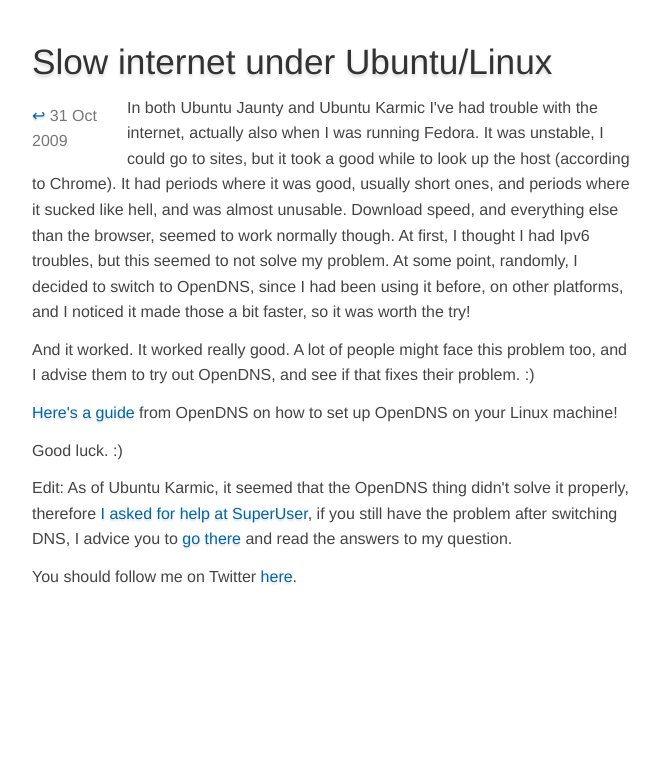
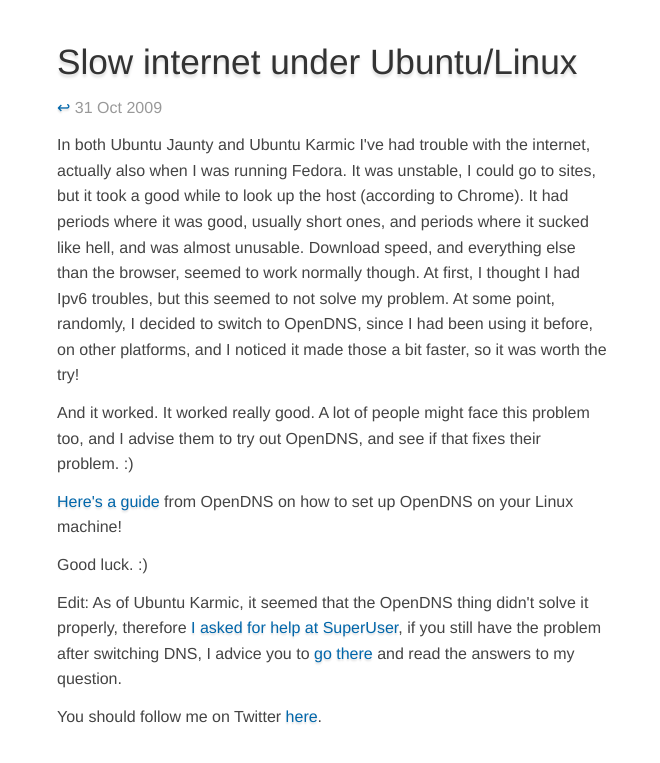
Before and after one commit to igor47/blog, a Jekyll site: the page built from _posts/2009-10-31-slow-internet-under-ubuntu-or-linux.html, in a window 1280 px wide. Shown: the top 763 px of the page, without its empty margins (308-968 px from the left). Built offline with Jekyll 4.4.1, drawn with Linux system fonts in a browser that asks for light colours.

Commit message:
Some style and text tweaking.

```diff
--- a/_layouts/default.html
+++ b/_layouts/default.html
@@ -13,5 +13,7 @@
     </div>
   </body>
 
+  <a href="http://github.com/you"><img style="position: absolute; top: 0; right: 0; border: 0;" src="http://s3.amazonaws.com/github/ribbons/forkme_right_red_aa0000.png" alt="Fork me on GitHub" /></a>
+
   <script type="text/javascript"> var _gaq = _gaq || []; _gaq.push(['_setAccount', 'UA-9939782-2']); _gaq.push(['_trackPageview']); (function() { var ga = document.createElement('script'); ga.type = 'text/javascript'; ga.async = true; ga.src = ('https:' == document.location.protocol ? 'https://ssl' : 'http://www') + '.google-analytics.com/ga.js'; var s = document.getElementsByTagName('script')[0]; s.parentNode.insertBefore(ga, s); })(); </script>
 </html>
--- a/_layouts/post.html
+++ b/_layouts/post.html
@@ -11,7 +11,7 @@
   <body>
     <div id='container'>
       <h1>{{ page.title }}</h1>
-      <p class="date"><a href="/" title="Back">&#x21A9;</a> {{ page.date | date_to_string }}</p>
+      <p class="post-date"><a href="/" title="Back">&#x21A9;</a> {{ page.date | date_to_string }}</p>
 
       <div id="tweetmeme">
         <script type="text/javascript" src="http://tweetmeme.com/i/scripts/button.js"></script>
--- a/index.markdown
+++ b/index.markdown
@@ -5,9 +5,9 @@
 
 # Hello World
 
-I'm a [tweeter](http://twitter.com/Sirupsen), [blogger](http://blog.sirupsen.com), <span class="pink">rubyist</span>, <span class="simplicity">minimalist</span>, <span class="red">dane</span>, student and [developer](http://github.com/Sirupsen).
+I'm a [tweeter](http://twitter.com/Sirupsen), [blogger](http://blog.sirupsen.com), <span class="red">rubyist</span>, <span class="simplicity">minimalist</span>, <span class="red">dane</span>, student and [developer](http://github.com/Sirupsen).
 
-Primarily I do <span class="pink">Ruby</span>, in which I hack together my (sometimes) crazy ideas, some never reach out - others end up at [Github](http://github.com/Sirupsen).
+Primarily I do <span class="red">Ruby</span>, in which I hack together my own (and others) crazy ideas, some of these end up at [Github](http://github.com/Sirupsen).
 
 I work at [The Hybrid Group](http://hybridgroup.com/) where I build amazing things with a bunch of awesome people. Some [open-source ones](http://github.com/hybridgroup), too!
 
--- a/static/css/style.css
+++ b/static/css/style.css
@@ -98,7 +98,7 @@
 
 #container {
   margin: 40px auto;
-  width: 600px;
+  width: 550px;
 }
 
 /*
@@ -245,16 +245,17 @@
   display: none;
 }
 
-.date {
-  color: #777;
+.post-date {
+  color: #999;
 }
 
 .red {
   color: #BE0027;
+  text-shadow: 2px 2px 2px #ddd;
 }
 
 .footer {
-	color: #777;
+	color: #999;
 }
 
 .gray a {
@@ -288,6 +289,7 @@
 }
 
 .date {
+  color: #999;
   width: 95px;
   display: block;
   float: left;
```
